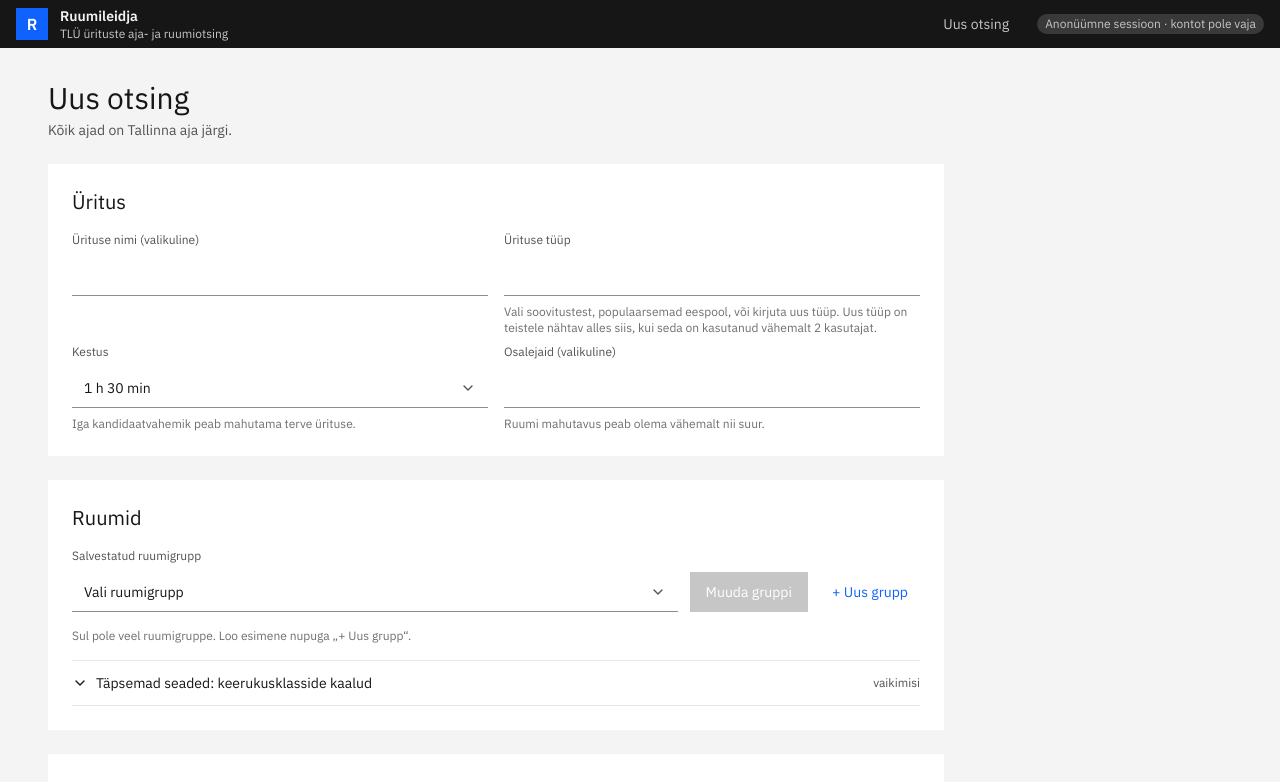
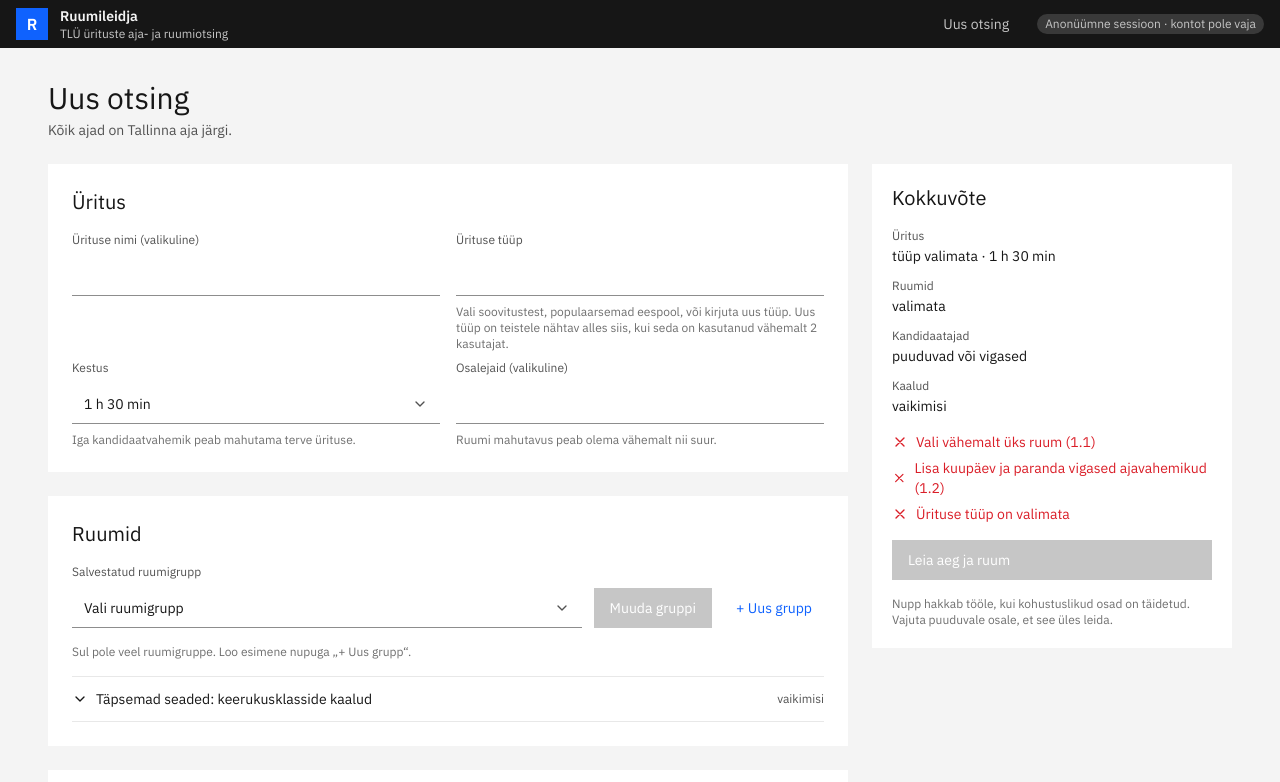
Before and after one commit to rakenduste-programmeerimine-2026/Room-finder, a Next.js app: page / in a window 1280 px wide. Shown: the top 782 px of the page. Built offline with nearby package versions, Linux system fonts and the light colour scheme.

Commit message:
feat(ui): show the summary card next to the search form
Two columns from 1024 px on, as in frame 01; the card follows the cards on narrower screens.

Refs #27

```diff
--- a/src/app/_components/search-form.tsx
+++ b/src/app/_components/search-form.tsx
@@ -1,25 +1,32 @@
 "use client";
 
-import { useEffect, useRef, useState } from "react";
+import { useEffect, useMemo, useRef, useState } from "react";
 import { toast } from "react-toastify";
-import { DEFAULT_WEIGHTS } from "@/app/_lib/complexity";
-import { EMPTY_EVENT, readAttendees } from "@/app/_lib/event";
+import { changedWeights, DEFAULT_WEIGHTS } from "@/app/_lib/complexity";
+import { EMPTY_EVENT, readAttendees, readEvent } from "@/app/_lib/event";
+import { requiredChecks, summarise, type SummaryRow } from "@/app/_lib/search-summary";
+import type { TimeWindows } from "@/app/_lib/time/time-windows";
 import { useBackend } from "@/app/_ports/backend";
-import type { Room, RoomGroup } from "@/app/_ports/ports";
+import type { Room, RoomGroup, SearchInput } from "@/app/_ports/ports";
 import { ComplexityWeightsSection } from "./complexity-weights";
 import { EventFields } from "./event-fields";
 import { RoomGroupEditor } from "./room-group-editor";
 import { RoomPicker, type RoomChoice } from "./room-picker";
+import { SearchSummary } from "./search-summary";
 import { TimeWindowTool } from "./time-window-tool";
 
-const card = "flex max-w-4xl flex-col gap-4 bg-layer p-6";
+const card = "flex flex-col gap-4 bg-layer p-6";
+const sectionHeading = "text-xl font-normal focus:outline-none";
+
+/** What the form hands over on "Leia aeg ja ruum": the search, its rooms and its summary. */
+export type Submission = { input: SearchInput; rooms: Room[]; summary: SummaryRow[] };
 
 /**
  * The new search and the room group editor. The form holds the inputs that depend on each
  * other (the duration limits the time ranges, the attendee count marks small rooms). While the
  * editor is open the form is only hidden, so every input stays (search journey, Composing).
  */
-export function SearchForm() {
+export function SearchForm({ onSubmit }: { onSubmit?: (submission: Submission) => void }) {
   const backend = useBackend();
   const [event, setEvent] = useState(EMPTY_EVENT);
   const [catalog, setCatalog] = useState<Room[]>([]);
@@ -27,6 +34,7 @@ export function SearchForm() {
   const [eventTypes, setEventTypes] = useState<string[]>([]);
   const [rooms, setRooms] = useState<RoomChoice | null>(null);
   const [weights, setWeights] = useState(DEFAULT_WEIGHTS);
+  const [windows, setWindows] = useState<TimeWindows | null>(null);
   const [editing, setEditing] = useState<{ group: RoomGroup | null } | null>(null);
   const roomsHeading = useRef<HTMLHeadingElement>(null);
   const returning = useRef(false);
@@ -58,6 +66,32 @@ export function SearchForm() {
 
   const attendees = readAttendees(event.attendees);
   const minimum = attendees === "invalid" ? null : attendees;
+  const byCode = useMemo(() => new Map(catalog.map((room) => [room.code, room])), [catalog]);
+  const read = readEvent(event);
+  const roomCodes = rooms?.roomCodes ?? [];
+  const roomGroup = (Array.isArray(groups) && groups.find((g) => g.id === rooms?.groupId)?.name) || null;
+  const weightChanges = changedWeights(weights);
+  const summary = summarise({
+    event,
+    roomGroup,
+    roomCount: roomCodes.length,
+    windows,
+    weightsChanged: Object.keys(weightChanges).length > 0,
+  });
+  const submit = () => {
+    if (!read.ok || !windows || roomCodes.length === 0) return;
+    onSubmit?.({
+      input: {
+        ...read.event,
+        roomCodes,
+        roomGroupId: rooms?.groupId ?? null,
+        complexityWeights: weightChanges,
+        timeWindows: windows,
+      },
+      rooms: roomCodes.flatMap((code) => byCode.get(code) ?? []),
+      summary,
+    });
+  };
   const close = () => {
     returning.current = true;
     setEditing(null);
@@ -73,17 +107,19 @@ export function SearchForm() {
       {/* Hidden, not unmounted: React's <Activity> froze the page in Chrome (docs/bugs). */}
       <div hidden={editing !== null} className="flex flex-col gap-6">
         <div className="flex flex-col gap-1">
-          <h1 className="text-3xl font-normal">Uus otsing</h1>
+          <h1 tabIndex={-1} className="text-3xl font-normal focus:outline-none">Uus otsing</h1>
           <p className="text-sm text-ink-muted">Kõik ajad on Tallinna aja järgi.</p>
         </div>
 
+        <div className="grid items-start gap-6 lg:grid-cols-[minmax(0,1fr)_22.5rem]">
+          <div className="flex min-w-0 flex-col gap-6">
             <section aria-labelledby="uritus" className={card}>
-          <h2 id="uritus" className="text-xl font-normal">Üritus</h2>
+              <h2 id="uritus" tabIndex={-1} className={sectionHeading}>Üritus</h2>
               <EventFields value={event} onChange={setEvent} eventTypes={eventTypes} />
             </section>
 
             <section aria-labelledby="ruumid" className={card}>
-          <h2 id="ruumid" ref={roomsHeading} tabIndex={-1} className="text-xl font-normal focus:outline-none">Ruumid</h2>
+              <h2 id="ruumid" ref={roomsHeading} tabIndex={-1} className={sectionHeading}>Ruumid</h2>
               <RoomPicker groups={groups} catalog={catalog} value={rooms} onChange={setRooms} attendees={minimum}
                 onEdit={(group) => setEditing({ group })} />
               <ComplexityWeightsSection value={weights} onChange={setWeights} />
@@ -91,13 +127,17 @@ export function SearchForm() {
 
             <section aria-labelledby="kandidaatajad" className={card}>
               <div className="flex flex-col gap-1">
-            <h2 id="kandidaatajad" className="text-xl font-normal">Kandidaatajad</h2>
+                <h2 id="kandidaatajad" tabIndex={-1} className={sectionHeading}>Kandidaatajad</h2>
                 <p className="text-sm text-ink-muted">
                   Järjesta eelistuse järgi: üleval olev päev ja iga päeva esimene vahemik on kõige eelistatumad.
                 </p>
               </div>
-          <TimeWindowTool durationMinutes={event.durationMinutes} />
+              <TimeWindowTool durationMinutes={event.durationMinutes} onChange={setWindows} />
             </section>
+          </div>
+
+          <SearchSummary rows={summary} checks={requiredChecks(read, roomCodes.length, windows)} onSubmit={submit} />
+        </div>
       </div>
 
       {editing && (
```
Also changed, not shown: 1 other file (tests, documents, lock files or other folders). Lines whose indentation alone changed are shown as unchanged.
